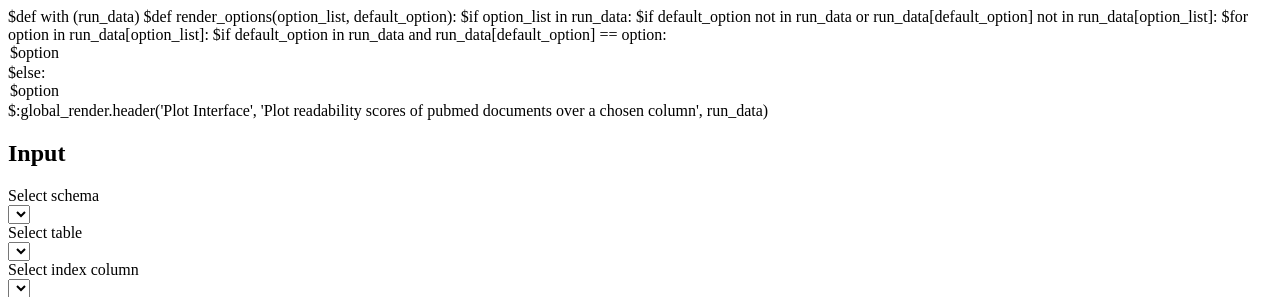
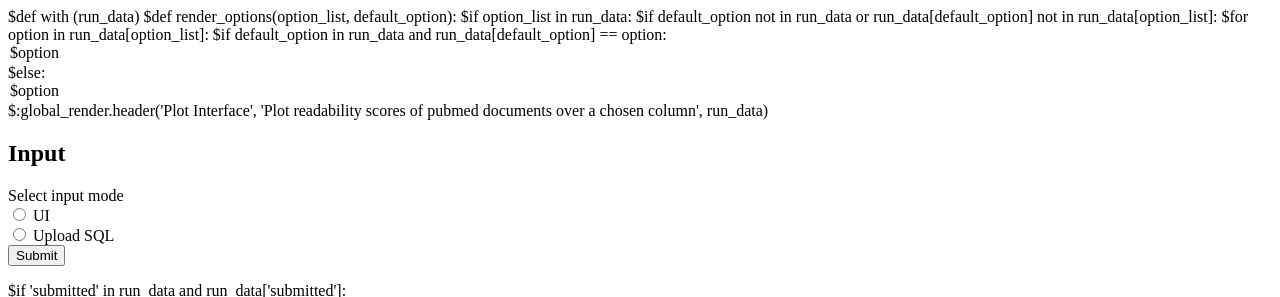
Before and after one commit to vuhguc/PlotInterface, a Python web app: template templates/index.html in a window 1280 px wide. Shown: the top 297 px of the page. Run offline with Jinja, Linux system fonts and the light colour scheme; the template is opened without the code that fills it, so the values that code supplies are empty.

Commit message:
add uploading custom sql option

```diff
--- a/main.py
+++ b/main.py
@@ -62,7 +62,9 @@
 
 class Logout:
     def GET(self):
-        session.kill()
+        input_data = web.input()
+        run_data = {}
+        run_logout(input_data, run_data, session)
         raise web.seeother('/')
 
 
--- a/templates/index.html
+++ b/templates/index.html
@@ -15,10 +15,24 @@
   <div class="row">
     <div class="col-sm-6">
       <h2>Input</h2>
-      <form method="POST">
+      <form method="POST" enctype="multipart/form-data">
         <div class="form-group row">
           <div class="col-sm-4">
-            <label for="inputSchema">Select schema</label>
+            <label class="col-form-label">Select input mode</label>
+          </div>
+          <div class="col-sm-3">
+            <input type="radio" class="form-check-input" id="inputModeUI" name="input_mode" value="UI" onclick="toggleInputMode()">
+            <label for="inputModeUI" class="form-check-label">UI</label>
+          </div>
+          <div class="col-sm-3">
+            <input type="radio" class="form-check-input" id="inputModeSQL" name="input_mode" value="SQL" onclick="toggleInputMode()">
+            <label for "inputModeSQL" class="form-check-label">Upload SQL</label>
+          </div>
+        </div>
+        <div id="inputUIBlock" hidden>
+          <div class="form-group row">
+            <div class="col-sm-4">
+              <label for="inputSchema" class="col-form-label">Select schema</label>
             </div>
             <div class="col-sm-8">
               <select class="form-control" id="inputSchema" name="schema" onchange="this.form.submit();">
@@ -28,7 +42,7 @@
           </div>
           <div class="form-group row">
             <div class="col-sm-4">
-            <label for="inputTable">Select table</label>
+              <label for="inputTable" class="col-form-label">Select table</label>
             </div>
             <div class="col-sm-8">
               <select class="form-control" id="inputTable" name="table" onchange="this.form.submit();">
@@ -38,7 +52,7 @@
           </div>
           <div class="form-group row">
             <div class="col-sm-4">
-            <label for="inputIndexColumn">Select index column</label>
+              <label for="inputIndexColumn" class="col-form-label">Select index column</label>
             </div>
             <div class="col-sm-8">
               <select class="form-control" id="inputIndexColumn" name="index_column">
@@ -48,12 +62,23 @@
           </div>
           <div class="form-group row">
             <div class="col-sm-4">
-            <label for="inputPlotColumn">Select plot column</label>
+              <label for="inputPlotColumn" class="col-form-label">Select plot column</label>
             </div>
             <div class="col-sm-8">
               <select class="form-control" id="inputPlotColumn" name="plot_column">
                 $:render_options('column_list', 'plot_column')
               </select>
+            </div>
+          </div>
+        </div>
+        <div id="inputSQLBlock" hidden>
+          <div class="form-group row">
+            <div class="col-sm-4">
+              <label for="inputSQLFile" class="col-form-label">Upload SQL file</label>
+            </div>
+            <div class="col-sm-8">
+              <input type="file" class="form-control-file" accept=".sql" id="inputSQLFile" name="sql_file">
+            </div>
           </div>
         </div>
         <button type="submit" name="submitted" value="True" class="btn btn-primary">Submit</button>
@@ -65,8 +90,23 @@
           $if 'plot_path' in run_data:
               <img src="$run_data['plot_path']" class="img-fluid" alt="Results Plot">
         </div>
-    <div class="col-sm-6">
-
   </div>
 </div>
-</div>
+
+<script>
+function toggleInputMode() {
+  if(document.getElementById("inputModeUI").checked) {
+    document.getElementById("inputUIBlock").hidden = false;
+    document.getElementById("inputSQLBlock").hidden = true;
+  }
+  else if(document.getElementById("inputModeSQL").checked) {
+    document.getElementById("inputUIBlock").hidden = true;
+    document.getElementById("inputSQLBlock").hidden = false;
+  }
+}
+
+$if 'input_mode' in run_data and run_data['input_mode'] == 'SQL':
+    document.getElementById("inputModeSQL").click();
+$else:
+    document.getElementById("inputModeUI").click();
+</script>
```
Also changed, not shown: run.py (+25 -13 lines), utils.py (+12 -1 lines), readme.md, sessions/readme.md (added), static/519235cce4e176f8da1afbbdcc29adaad956eaed.png (deleted), static/readme.md (added), 1 other file. Lines whose indentation alone changed are shown as unchanged.
